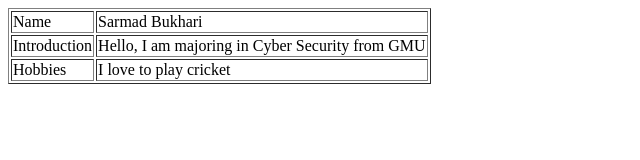
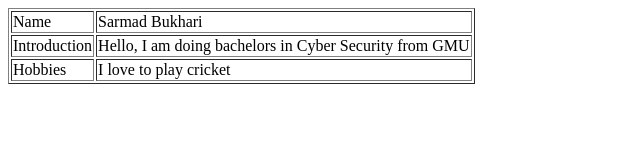
Before and after one commit to sbukhar9/Sarmad.github.io, a plain HTML site: page index.html in a window 1280 px wide. Shown: the whole page, without its empty margins (0-640 px from the left). Drawn offline with Linux system fonts and the light colour scheme.

Commit message:
Update index.html

```diff
--- a/index.html
+++ b/index.html
@@ -12,7 +12,7 @@
         </tr>
         <tr>
             <td>Introduction</td>
-            <td>Hello, I am majoring in Cyber Security from GMU</td>
+            <td>Hello, I am doing bachelors in Cyber Security from GMU</td>
         </tr>
         <tr>
             <td>Hobbies</td>
```
